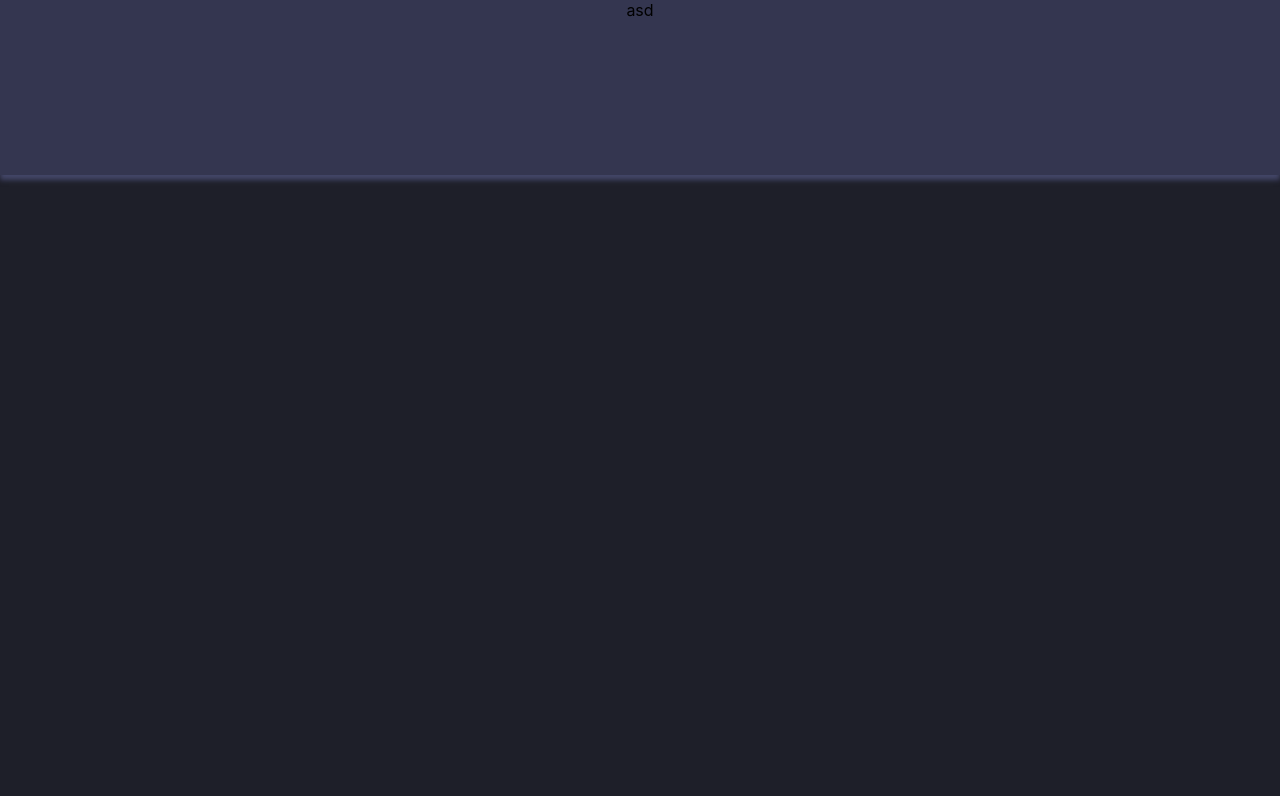
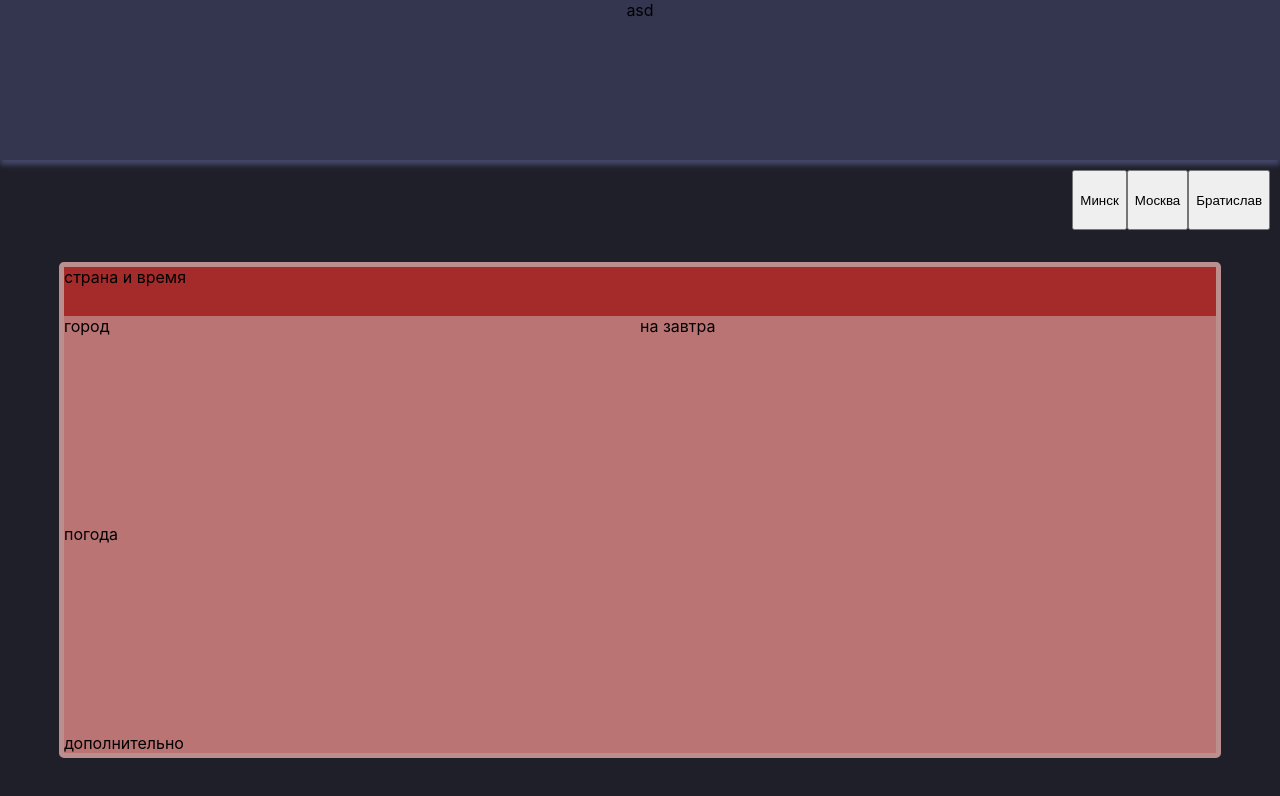
Before and after one commit to DmitriAleks/WeatherForecast, a React (Create React App) app: page / in a window 1280 px wide. Shown: the top 796 px of the page. Built offline with nearby package versions, Linux system fonts and the light colour scheme; no server answers.

Commit message:
created style app

```diff
--- a/src/App.module.scss
+++ b/src/App.module.scss
@@ -1,5 +1,5 @@
 .container {
-  min-width: 100vh;
-  min-height: 100vh;
+  width: 100%;
+  height: 100vh;
   background: hsl(235, 16%, 14%);
 }
--- a/src/App.tsx
+++ b/src/App.tsx
@@ -1,19 +1,42 @@
-import React, {useEffect} from 'react';
+import React, {useEffect, useState} from 'react';
 import style from './App.module.scss'
 import {getWeatherInCity} from './api/api';
 import {Header} from './components/Header/Header';
+import {Home} from "./components/Home/Home";
+
+
+type LocationType = {
+    country: string
+    lat: number
+    localtime: "2021-11-06 22:19"
+    localtime_epoch: number
+    lon: number
+    name: string
+    region: string
+    tz_id: string
+}
+
+type StateType = {
+    current: {},
+    forecast: {},
+    location: LocationType,
+}
+
 
 function App() {
-    // useEffect(() => {
-    //     getWeatherInCity.currentWeather('Kiev')
-    //         .then((res) => {
-    //             console.log(res)
-    //         })
-    // }, [])
+    const [state,setState] = useState<any>({})
+    console.log(state)
+
+    useEffect(() => {
+        getWeatherInCity.currentWeather('Minsk')
+            .then((res) => {
+                setState(res.data)
+            })
+    }, [])
     return (
         <div className={style.container}>
-            <Header/>
-
+            <Header />
+            <Home state={state}/>
         </div>
     );
 }
--- a/src/api/api.ts
+++ b/src/api/api.ts
@@ -7,7 +7,7 @@ const instance = axios.create({
 
 export const getWeatherInCity = {
     currentWeather(city: string) {
-        return instance.get(`/current.json?key=889bf2e72ffb4c7db78131955210611&q=${city}`)
+        return instance.get(`/forecast.json?key=889bf2e72ffb4c7db78131955210611&q=${city}&days=3&aqi=no&lang=ru`)
     },
     weatherOnTenDays(city: string) {
         return axios.get(`https://api.weatherbit.io/v2.0/forecast/daily?city=${city}&key=229257e5820d4a98a7003a1deb91356d`)
--- a/src/components/Header/Header.module.scss
+++ b/src/components/Header/Header.module.scss
@@ -1,7 +1,7 @@
 .content {
   background-color: hsl(236, 21%, 26%);
   width: 100%;
-  min-height: 175px;
+  min-height: 20%;
   text-align: center;
   box-shadow: 0 5px 5px #434668;
 }
--- /dev/null
+++ b/src/components/Home/Home.module.scss
@@ -0,0 +1,71 @@
+.container {
+  height: 75%;
+
+  .btnContainer {
+    display: flex;
+    margin: 10px;
+    justify-content: end;
+    height: 10%;
+  }
+
+  .weatherContainer {
+    height: 90%;
+    display: flex;
+    justify-content: center;
+    align-items: center;
+
+
+    .contentContainer {
+      width: 90%;
+      height: 90%;
+      background-color: aqua;
+      border: 5px solid rosybrown;
+      border-radius: 5px;
+      display: flex;
+      flex-direction: column;
+
+      .header {
+        background-color: brown;
+        height: 10%;
+      }
+
+      .content {
+        background-color: #ba7474;
+        height: 90%;
+        display: flex;
+
+        .todayInfo {
+          width: 50%;
+          height: 100%;
+          display: flex;
+          flex-direction: column;
+          justify-content: space-between;
+          .additionalInfo{
+
+          }
+          .weatherToday{
+
+          }
+          .nameCity{
+
+          }
+
+        }
+
+        .nextDayInfo {
+          width: 50%;
+          height: 100%;
+          display: flex;
+          flex-direction: column;
+          justify-content: space-between;
+          .weatherTomorrow {}
+          .weatherAfter{}
+
+        }
+
+      }
+
+
+    }
+  }
+}
--- /dev/null
+++ b/src/components/Home/Home.tsx
@@ -0,0 +1,36 @@
+import React from 'react';
+import style from './Home.module.scss';
+
+type HomePropsType = {
+    state: any
+}
+
+export const Home = (props: HomePropsType) => {
+    return (<div className={style.container}>
+        <div className={style.btnContainer}>
+            <button>Минск</button>
+            <button>Москва</button>
+            <button>Братислав</button>
+        </div>
+        <div className={style.weatherContainer}>
+            <div className={style.contentContainer}>
+                <div className={style.header}>страна и время</div>
+                <div className={style.content}>
+                    <div className={style.todayInfo}>
+                        <span className={style.nameCity}>город</span>
+                        <div className={style.weatherToday}>погода</div>
+                        <div className={style.additionalInfo}>дополнительно</div>
+
+                    </div>
+                    <div className={style.nextDayInfo}>
+                        <div className={style.weatherTomorrow}>на завтра</div>
+                        <div className={style.weatherAfter}></div>
+
+                    </div>
+                </div>
+            </div>
+
+
+        </div>
+    </div>)
+}
```
